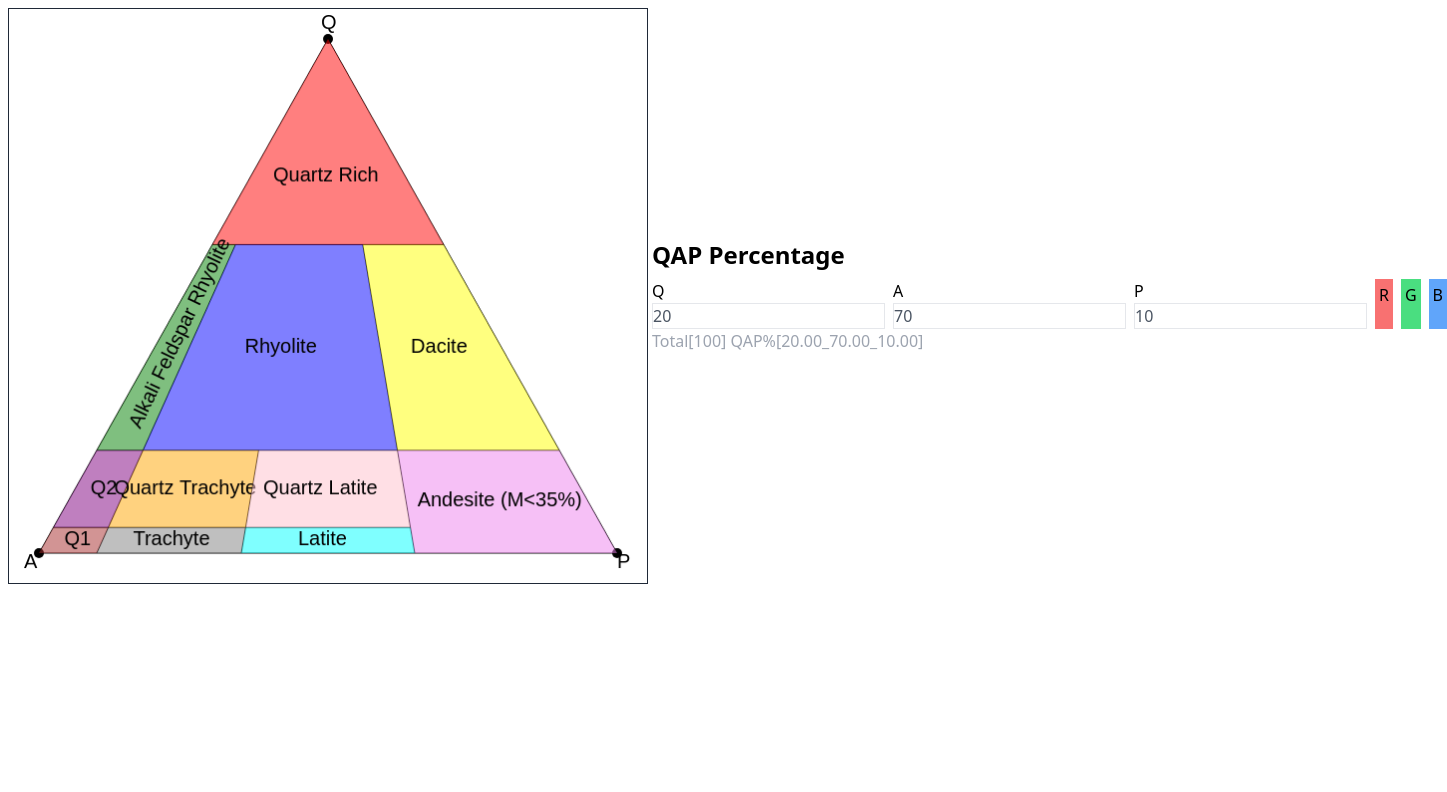
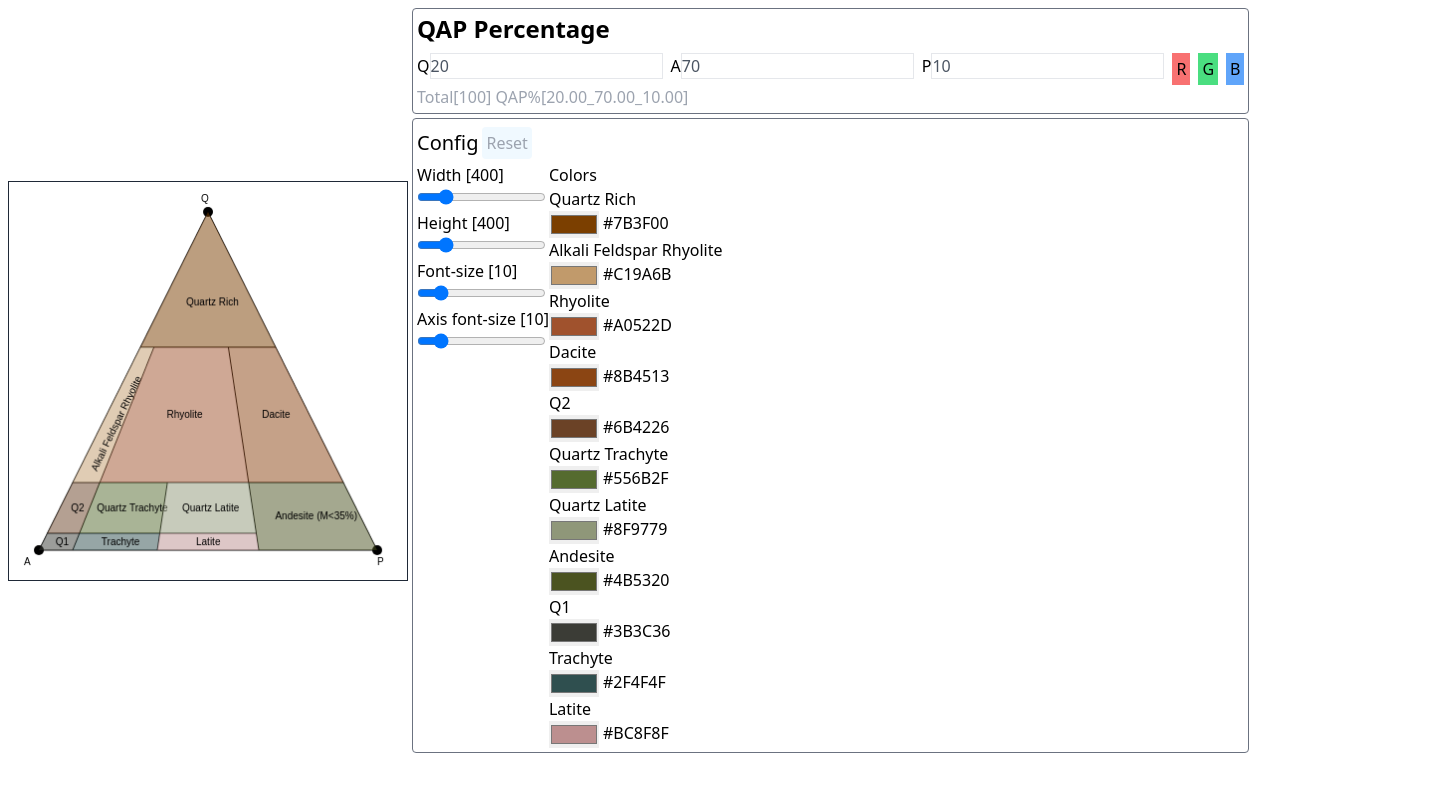
Before and after one commit to Dev4Geo/granite, a Next.js app: page /graph in a window 1280 px wide. Shown: the top 792 px of the page, 1447 px wide, since content can reach past the window. Built offline with nearby package versions, Linux system fonts and the light colour scheme.

Commit message:
config width, height, colors

```diff
--- /dev/null
+++ b/src/components/graph/graphConfig.tsx
@@ -0,0 +1,104 @@
+import { useState } from "react";
+
+const GraphConfig = ({
+  canvasConfig,
+  handleFontSize,
+  handleFontSizeAxis,
+  handleWidth,
+  handleHeight,
+  handleColor,
+  handleReset,
+}: any) => {
+  const [size, setSize] = useState({
+    width: canvasConfig.width,
+    height: canvasConfig.height,
+  });
+  const handleTempWidth = (e: any) => {
+    setSize({ ...size, width: e.target.value });
+  };
+  const handleTempHeight = (e: any) => {
+    setSize({ ...size, height: e.target.value });
+  };
+
+  const keys = Object.keys(canvasConfig.colors);
+
+  return (
+    <>
+      <div className="flex flex-row items-center">
+        <div className="text-xl">Config</div>
+        <div className="bg-sky-50 text-gray-400 rounded p-1 m-1" onClick={handleReset}>Reset</div>
+      </div>
+      <div className="flex flex-row">
+        <div className="flex flex-col">
+          <div className="">
+            <div className="">Width [{size.width}]</div>
+            <input
+              className="slider"
+              type="range"
+              min={200}
+              max={1280}
+              step={10}
+              value={size.width}
+              onChange={handleTempWidth}
+              onMouseUp={handleWidth}
+            />
+          </div>
+          <div className="">
+            <div className="">Height [{size.height}]</div>
+            <input
+              className="slider"
+              type="range"
+              min={200}
+              max={1280}
+              step={10}
+              value={size.height}
+              onMouseUp={handleHeight}
+              onChange={handleTempHeight}
+            />
+          </div>
+          <div className="">
+            <div className="">Font-size [{canvasConfig.fontSize}]</div>
+            <input
+              className="slider"
+              type="range"
+              min={5}
+              max={40}
+              value={canvasConfig.fontSize}
+              onChange={handleFontSize}
+            />
+          </div>
+          <div className="">
+            <div className="">Axis font-size [{canvasConfig.fontSizeAxis}]</div>
+            <input
+              className="slider"
+              type="range"
+              min={5}
+              max={40}
+              value={canvasConfig.fontSizeAxis}
+              onChange={handleFontSizeAxis}
+            />
+          </div>
+        </div>
+        <div className="">
+          <div className="">
+            <div className="">Colors</div>
+            {keys.map((k: string, ind: any) => (
+              <div className="" key={ind}>
+                <div className="">{k}</div>
+                <div className="flex flex-row space-x-1">
+                  <input
+                    type="color"
+                    value={canvasConfig.colors[`${k}`]}
+                    onChange={(e) => handleColor(e, k)}
+                  />
+                  <div className="">{canvasConfig.colors[`${k}`]}</div>
+                </div>
+              </div>
+            ))}
+          </div>
+        </div>
+      </div>
+    </>
+  );
+};
+export default GraphConfig;
--- a/src/pages/graph.tsx
+++ b/src/pages/graph.tsx
@@ -1,12 +1,40 @@
 import { useEffect, useRef, useState } from "react";
 import TernaryGraph from "@/utils/ternaryGraph";
 import QAPForm from "@/components/graph/qapForm";
+import { canvasConfigType, colorTheme } from "@/types/types";
+import GraphConfig from "@/components/graph/graphConfig";
 
 type QAP = {
   Q: number;
   A: number;
   P: number;
   symbol: string;
+};
+
+const theme = colorTheme.earth;
+const defaultConfig = {
+  width: 400,
+  height: 400,
+  fontSize: 10,
+  fontSizeAxis: 10,
+  colors: {
+    "Quartz Rich": theme[0],
+    "Alkali Feldspar Rhyolite": theme[1],
+    Rhyolite: theme[2],
+    Dacite: theme[3],
+    Q2: theme[4],
+    "Quartz Trachyte": theme[5],
+    "Quartz Latite": theme[6],
+    Andesite: theme[7],
+    Q1: theme[8],
+    Trachyte: theme[9],
+    Latite: theme[10],
+  },
+  xAlkali: 0,
+  yAlkali: 0,
+  rAlkali: 0,
+  ratio: 0,
+  maficMineral: 0,
 };
 
 const Graph = () => {
@@ -19,11 +47,15 @@ const Graph = () => {
   });
   const [data, setData] = useState<QAP[]>([]);
   const [graph, setGraph] = useState<TernaryGraph | null>(null);
+  const [canvasConfig, setCanvasConfig] =
+    useState<canvasConfigType>(defaultConfig);
 
   useEffect(() => {
     const handleResize = () => {
-      const width = window.innerWidth;
-      const height = window.innerHeight;
+      // const width = window.innerWidth;
+      // const height = window.innerHeight;
+      const width = canvasConfig.width;
+      const height = canvasConfig.height;
       const canvasW = Math.max(width * 0.5, 300);
       const canvasH = canvasW * 0.9;
       setScreenSize({ width, height, canvasW, canvasH });
@@ -31,28 +63,78 @@ const Graph = () => {
 
     handleResize();
 
-    window.addEventListener("resize", handleResize);
-    return () => {
-      window.removeEventListener("resize", handleResize);
-    };
+    // window.addEventListener("resize", handleResize);
+    // return () => {
+    //   window.removeEventListener("resize", handleResize);
+    // };
   }, []);
 
   useEffect(() => {
     const canvas = canvasRef.current;
     if (canvas) {
-      const g = new TernaryGraph(canvas);
+      const g = new TernaryGraph(canvas, canvasConfig);
       g.drawTriangle();
       setGraph(g);
       // graph.plot(5, 85, 10);
       // graph.plot(60, 36, 4);
       // plot data
     }
-  }, [screenSize, canvasRef]);
+  }, [screenSize, canvasRef, canvasConfig]);
 
   const handleSave = (Q: number, A: number, P: number, symbol: any) => {
     // save to data
-    graph?.plot(Q, A, P, symbol); setData((prev) => [...prev, { Q, A, P, symbol }]);
+    graph?.plot(Q, A, P, symbol);
+    setData((prev) => [...prev, { Q, A, P, symbol }]);
   };
+
+  const handleFontSize = (e: React.ChangeEvent<HTMLInputElement>) => {
+    const value = parseInt(e.target.value);
+    setCanvasConfig({
+      ...canvasConfig,
+      fontSize: value,
+      width: canvasConfig.width,
+      height: canvasConfig.height,
+    });
+  };
+  const handleFontSizeAxis = (e: React.ChangeEvent<HTMLInputElement>) => {
+    const value = parseInt(e.target.value);
+    setCanvasConfig({
+      ...canvasConfig,
+      fontSizeAxis: value,
+      width: canvasConfig.width,
+      height: canvasConfig.height,
+    });
+  };
+  const handleWidth = (e: React.ChangeEvent<HTMLInputElement>) => {
+    const value = parseInt(e.target.value);
+    setCanvasConfig({
+      ...canvasConfig,
+      fontSize: canvasConfig.fontSize,
+      fontSizeAxis: canvasConfig.fontSizeAxis,
+      width: value,
+    });
+  };
+
+  const handleHeight = (e: React.ChangeEvent<HTMLInputElement>) => {
+    const value = parseInt(e.target.value);
+    setCanvasConfig({
+      ...canvasConfig,
+      fontSize: canvasConfig.fontSize,
+      fontSizeAxis: canvasConfig.fontSizeAxis,
+      height: value,
+    });
+  };
+
+  const handleColor = (e: React.ChangeEvent<HTMLInputElement>, key: string) => {
+    const value = e.target.value;
+    setCanvasConfig({
+      ...canvasConfig,
+      colors: { ...canvasConfig.colors, [key]: value },
+    });
+  };
+  const handleReset = () => {
+    window.location.reload();
+  }
 
   return (
     <div className="flex flex-col items-center md:flex-row p-2 space-x-1">
@@ -73,6 +155,7 @@ const Graph = () => {
         )}
       </div>
       <div className="flex flex-col space-y-1">
+        <div className="flex flex-col space-y-1 border border-gray-500 rounded  p-1">
           <div className="text-2xl font-bold">QAP Percentage</div>
           <div className="">
             {data.map((d, i) => (
@@ -86,6 +169,18 @@ const Graph = () => {
           </div>
           <QAPForm onSave={handleSave} />
         </div>
+        <div className="flex flex-col border border-gray-500 p-1  rounded">
+          <GraphConfig
+            canvasConfig={canvasConfig}
+            handleFontSize={handleFontSize}
+            handleFontSizeAxis={handleFontSizeAxis}
+            handleWidth={handleWidth}
+            handleHeight={handleHeight}
+            handleColor={handleColor}
+            handleReset={handleReset}
+          />
+        </div>
+      </div>
     </div>
   );
 };
--- a/src/types/types.ts
+++ b/src/types/types.ts
@@ -1,6 +1,115 @@
-
 export const colorMap: { [key: string]: string } = {
   R: "red",
   G: "green",
   B: "blue",
 };
+
+export const colorTheme = {
+  earth: [
+    "#7B3F00", // Earth Brown
+    "#C19A6B", // Desert Sand
+    "#A0522D", // Sienna
+    "#8B4513", // Saddle Brown
+    "#6B4226", // Dark Brown
+    "#556B2F", // Olive Green
+    "#8F9779", // Moss Green
+    "#4B5320", // Army Green
+    "#3B3C36", // Earth Grey
+    "#2F4F4F", // Dark Slate Grey
+    "#BC8F8F", // Rosy Brown
+  ],
+  forest: [
+    "#2E8B57", // Sea Green
+    "#006400", // Dark Green
+    "#556B2F", // Olive Green
+    "#8F9779", // Moss Green
+    "#6B8E23", // Olive Drab
+    "#228B22", // Forest Green
+    "#4B5320", // Army Green
+    "#808000", // Olive
+    "#2F4F4F", // Dark Slate Grey
+    "#556B2F", // Olive Green
+    "#A9A9A9", // Dark Grey
+  ],
+
+  desert: [
+    "#EDC9AF", // Desert Sand
+    "#D2B48C", // Tan
+    "#C19A6B", // Fawn
+    "#8B4513", // Saddle Brown
+    "#F4A460", // Sandy Brown
+    "#DEB887", // Burly Wood
+    "#CD853F", // Peru
+    "#8B0000", // Dark Red
+    "#A0522D", // Sienna
+    "#A0522D", // Earth Brown
+    "#BC8F8F", // Rosy Brown
+  ],
+
+  mountain: [
+    "#696969", // Dim Grey
+    "#708090", // Slate Grey
+    "#778899", // Light Slate Grey
+    "#A9A9A9", // Dark Grey
+    "#808080", // Grey
+    "#D3D3D3", // Light Grey
+    "#2F4F4F", // Dark Slate Grey
+    "#4B4B4B", // Charcoal
+    "#BC8F8F", // Rosy Brown
+    "#D2B48C", // Tan
+    "#BEBEBE", // Silver
+  ],
+
+  ocean: [
+    "#4682B4", // Steel Blue
+    "#5F9EA0", // Cadet Blue
+    "#B0C4DE", // Light Steel Blue
+    "#ADD8E6", // Light Blue
+    "#87CEEB", // Sky Blue
+    "#4682B4", // Steel Blue
+    "#6495ED", // Cornflower Blue
+    "#1E90FF", // Dodger Blue
+    "#00BFFF", // Deep Sky Blue
+    "#5F9EA0", // Cadet Blue
+    "#2F4F4F", // Dark Slate Grey
+  ],
+
+  volcanic: [
+    "#8B0000", // Dark Red
+    "#B22222", // Firebrick
+    "#A52A2A", // Brown
+    "#800000", // Maroon
+    "#FF4500", // Orange Red
+    "#FF6347", // Tomato
+    "#CD5C5C", // Indian Red
+    "#DC143C", // Crimson
+    "#B03060", // Dark Violet Red
+    "#6B4226", // Dark Brown
+    "#3B3C36", // Earth Grey
+  ],
+};
+
+export type canvasConfigType = {
+  width: number;
+  height: number;
+  fontSize: number;
+  fontSizeAxis: number;
+  colors: {
+    "Quartz Rich": string;
+    "Alkali Feldspar Rhyolite": string;
+    Rhyolite: string;
+    Dacite: string;
+    Q2: string;
+    "Quartz Trachyte": string;
+    "Quartz Latite": string;
+    Andesite: string;
+    Q1: string;
+    Trachyte: string;
+    Latite: string;
+  };
+  xAlkali: number;
+  yAlkali: number;
+  rAlkali: number;
+  ratio: number;
+  maficMineral: number;
+};
--- a/src/utils/ternaryGraph.tsx
+++ b/src/utils/ternaryGraph.tsx
@@ -1,4 +1,4 @@
-import { useEffect, useRef } from "react";
+import { canvasConfigType } from "@/types/types";
 
 type symbolType = "red" | "green" | "blue" | "black";
 
@@ -14,15 +14,17 @@ class TernaryGraph {
   private d5: [number, number, number];
   private d20: [number, number, number];
   private d60: [number, number, number];
-  fontSize: number;
+  private fontSize: number;
+  private config: canvasConfigType;
 
-  constructor(canvas: HTMLCanvasElement) {
+  constructor(canvas: HTMLCanvasElement, config: canvasConfigType) {
+    this.config = config;
     this.canvas = canvas;
     const ratio = window.devicePixelRatio;
     this.ctx = canvas.getContext("2d")!;
     this.offset = 30;
-    this.w = canvas.width;
-    this.h = canvas.height;
+    this.w = config.width;
+    this.h = config.height;
     canvas.width = this.w * ratio;
     canvas.height = this.h * ratio;
     canvas.style.width = `${this.w}px`;
@@ -35,7 +37,7 @@ class TernaryGraph {
     this.d5 = [0, 0, 0];
     this.d20 = [0, 0, 0];
     this.d60 = [0, 0, 0];
-    this.fontSize = 20;
+    this.fontSize = config.fontSize;
     this.ctx.font = `${this.fontSize}px Arial`;
   }
 
@@ -51,30 +53,18 @@ class TernaryGraph {
     this.d5 = this.drawLineParallelQ(5, false);
     this.d20 = d20;
     this.d60 = d60;
-    const colors = [
-      "red",
-      "green",
-      "blue",
-      "yellow",
-      "purple",
-      "orange",
-      "pink",
-      "brown",
-      "gray",
-      "cyan",
-      "violet",
-    ];
-    this.drawQuartzRichArea(colors[0]);
-    this.drawAlkaliFeldsparRhyoliteArea(colors[1]);
-    this.drawRhyoliteArea(colors[2]);
-    this.drawDaciteArea(colors[3]);
-    this.drawQ2Area(colors[4]);
-    this.drawQuartzTrachyteArea(colors[5]);
-    this.drawQuartzLatiteArea(colors[6]);
-    this.drawQ1Area(colors[7]);
-    this.drawTrachyteArea(colors[8]);
-    this.drawLatiteArea(colors[9]);
-    this.drawAndesiteArea(colors[10]);
+    const colors = this.config.colors;
+    this.drawQuartzRichArea(colors['Quartz Rich']);
+    this.drawAlkaliFeldsparRhyoliteArea(colors['Alkali Feldspar Rhyolite']);
+    this.drawRhyoliteArea(colors['Rhyolite']);
+    this.drawDaciteArea(colors['Dacite']);
+    this.drawQ2Area(colors['Q2']);
+    this.drawQuartzTrachyteArea(colors['Quartz Trachyte']);
+    this.drawQuartzLatiteArea(colors['Quartz Latite']);
+    this.drawQ1Area(colors['Q1']);
+    this.drawTrachyteArea(colors['Trachyte']);
+    this.drawLatiteArea(colors['Latite']);
+    this.drawAndesiteArea(colors['Andesite']);
   }
 
   getCenter(lists: number[][]) {
@@ -85,8 +75,11 @@ class TernaryGraph {
 
   fillText(text: string, box: number[][]) {
     let [x, y] = this.getCenter(box);
-    x -= text.length * 5;
-    y += 5;
+    // x -= text.length * 5;
+    // y += 5;
+    // relative to font size
+    x -= text.length * this.fontSize * 0.2;
+    y += this.fontSize * 0.3;
 
     this.ctx.fillText(text, x, y);
   }
@@ -296,7 +289,6 @@ class TernaryGraph {
     this.fillText("Andesite (M<35%)", box);
   }
 
-
   fillColor(color: string, points: number[][]) {
     const oldColor = this.ctx.fillStyle;
     const oldAlpha = this.ctx.globalAlpha;
@@ -375,10 +367,13 @@ class TernaryGraph {
   }
 
   drawEdgePoints() {
-    this.ctx.font = "20px Arial";
+    // set font size using config
+    const oldFont = this.ctx.font;
+    this.ctx.font = `${this.config.fontSizeAxis}px Arial`;
     this.ctx.fillText("Q", this.w / 2 - 7, 20);
     this.ctx.fillText("A", this.offset / 2, this.h - this.offset / 2);
     this.ctx.fillText("P", this.w - this.offset, this.h - this.offset / 2);
+    this.ctx.font = oldFont;
 
     const c = "black";
     this.drawPoint([this.left.x, this.left.y], c);
```
Lines whose indentation alone changed are shown as unchanged.
